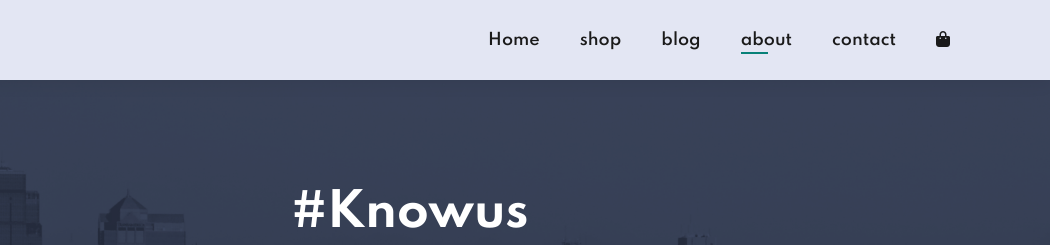
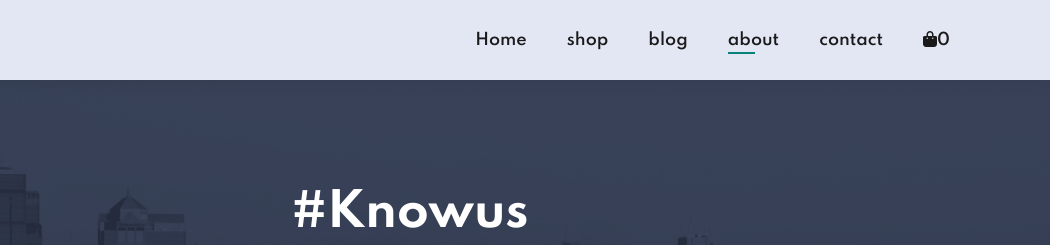
Before and after one commit to SinanCayiroglu/Functional-E-commerce-site, a plain HTML site: page about.html in a window 1280 px wide. Shown: the top 245 px of the page, 230-1280 px from the left. Drawn offline with Linux system fonts and the light colour scheme.

Commit message:
Add files via upload

```diff
--- a/about.html
+++ b/about.html
@@ -16,7 +16,7 @@
                 <li><a href="blog.html"  >blog</a></li>
                 <li><a href="about.html" class="active">about</a></li>
                 <li><a href="contact.html">contact</a></li>
-                <li id="lg-bag"><a href="cart.html"><i class="fa-solid fa-bag-shopping"></i></a></li>
+                <li id="lg-bag"><a href="cart.html"><i class="fa-solid fa-bag-shopping"></i><span>0</span></a></li>
                 <a href="#" id="close"><i class="fa-solid fa-xmark"></i></a>
             </ul>
         </div>
```
Also changed, not shown: blog.html (+1 -1 lines), cart.html (+1 -1 lines), contact.html (+1 -1 lines), index.html (+1 -1 lines), shop.html (+1 -1 lines), sproduct.html (+1 -1 lines).
